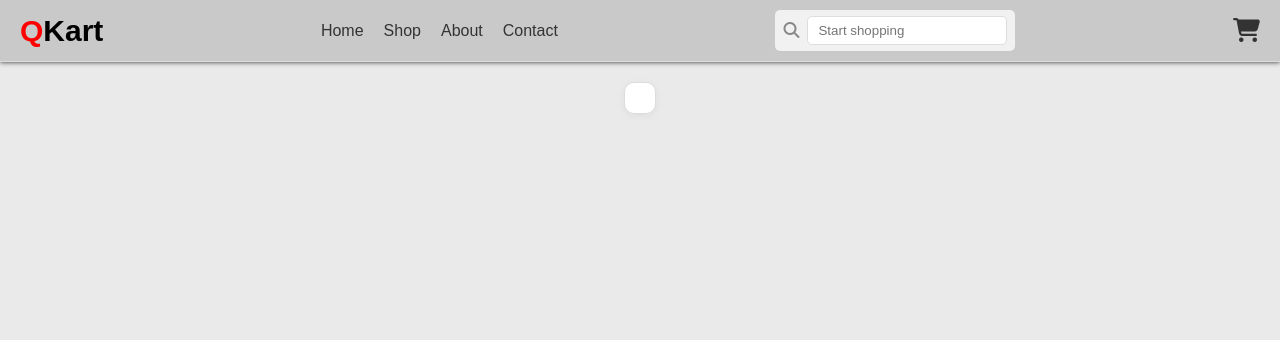
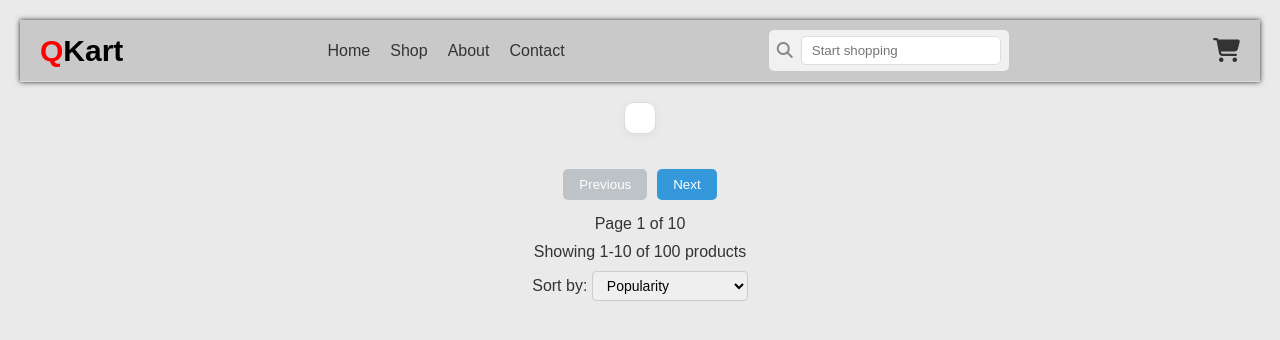
Before and after one commit to Sandesh7888/E-commerce-website, a plain HTML site: page index.html in a window 1280 px wide. Drawn offline with Linux system fonts and the light colour scheme; no server answers.

Commit message:
pages number

```diff
--- a/Cart.js
+++ b/Cart.js
@@ -8,7 +8,7 @@ function displayCart() {
   cartContent.innerHTML = "";
   if (cart.length === 0) {
     cartContent.innerHTML = "<p>Your cart is empty.</p>";
-    totalPrice.innerHTML = "";
+    totalPrice.innerHTML = "<h2>Total Price: Rs. 0</h2>";
   } else {
     let totalBill = 0;
     cart.forEach((product, i) => {
@@ -35,7 +35,9 @@ function displayCart() {
             `;
       cartContent.appendChild(Elem);
     });
-    totalPrice.innerHTML = `<h2>Total Price: Rs. ${Math.round(totalBill)}</h2>`;
+    if (cart.length > 0) {
+      totalPrice.innerHTML = `<h2>Total Price: Rs. ${Math.round(totalBill)}</h2>`;
+    }
   }
 }
 function removeFromCart(i) {
--- a/index.html
+++ b/index.html
@@ -45,6 +45,25 @@
             <div class="card">
             </div>
         </div>
+        <div class="pagination">
+            <button class="prev">Previous</button>
+            <button class="next">Next</button>
+        </div>
+        <div class="page-info">
+            <span>Page 1 of 10</span>
+        </div>
+        <div class="filter-info">
+            <span>Showing 1-10 of 100 products</span>
+        </div>
+        <div class="sort-info">
+            <label for="sort">Sort by:</label>
+            <select id="sort">
+                <option value="popularity">Popularity</option>
+                <option value="price_low_high">Price: Low to High</option>
+                <option value="price_high_low">Price: High to Low</option>
+            </select>
+        </div>
+
     </main>
 
     <script src="script.js"></script>
--- a/script.js
+++ b/script.js
@@ -67,3 +67,62 @@ function viewMore(productId){
 document.getElementById("cartIcon").addEventListener("click", () => {
   window.location.href="./Cart.html";
 });
+
+
+
+
+
+
+
+document.addEventListener("DOMContentLoaded", () => {
+  let currentPage = 1;
+  const totalPages = 10;
+  const totalProducts = 100;
+  const productsPerPage = 10;
+
+  const prevBtn = document.querySelector(".prev");
+  const nextBtn = document.querySelector(".next");
+  const pageInfo = document.querySelector(".page-info span");
+  const filterInfo = document.querySelector(".filter-info span");
+  const sortSelect = document.getElementById("sort");
+
+  // Update UI
+  function updateUI() {
+    // Page info
+    pageInfo.textContent = `Page ${currentPage} of ${totalPages}`;
+
+    // Filter info
+    let start = (currentPage - 1) * productsPerPage + 1;
+    let end = Math.min(currentPage * productsPerPage, totalProducts);
+    filterInfo.textContent = `Showing ${start}-${end} of ${totalProducts} products`;
+
+    // Disable/Enable buttons
+    prevBtn.disabled = currentPage === 1;
+    nextBtn.disabled = currentPage === totalPages;
+  }
+
+  // Pagination events
+  prevBtn.addEventListener("click", () => {
+    if (currentPage > 1) {
+      currentPage--;
+      updateUI();
+    }
+  });
+
+  nextBtn.addEventListener("click", () => {
+    if (currentPage < totalPages) {
+      currentPage++;
+      updateUI();
+    }
+  });
+
+  // Sort dropdown event
+  sortSelect.addEventListener("change", () => {
+    const selected = sortSelect.value;
+    alert(`Sorting by: ${selected}`);
+    // Here you would actually re-render your product list
+  });
+
+  // Initial load
+  updateUI();
+});
--- a/style.css
+++ b/style.css
@@ -211,3 +211,53 @@ nav ul li a:hover {
 .card button:hover {
   background-color: darkred;
 }
+/* Footer */
+
+
+/* General layout */
+body {
+  font-family: Arial, sans-serif;
+  margin: 20px;
+}
+
+.pagination {
+  display: flex;
+  justify-content: center;
+  gap: 10px;
+  margin: 15px 0;
+}
+
+.pagination button {
+  padding: 8px 16px;
+  border: none;
+  background: #3498db;
+  color: #fff;
+  border-radius: 5px;
+  cursor: pointer;
+  transition: 0.3s;
+}
+
+.pagination button:hover {
+  background: #2980b9;
+}
+
+.pagination button:disabled {
+  background: #bdc3c7;
+  cursor: not-allowed;
+}
+
+/* Page info, filter info, sorting */
+.page-info,
+.filter-info,
+.sort-info {
+  text-align: center;
+  margin: 10px 0;
+  font-size: 16px;
+}
+
+.sort-info select {
+  padding: 5px 10px;
+  font-size: 14px;
+  border-radius: 4px;
+  border: 1px solid #ccc;
+}
```
